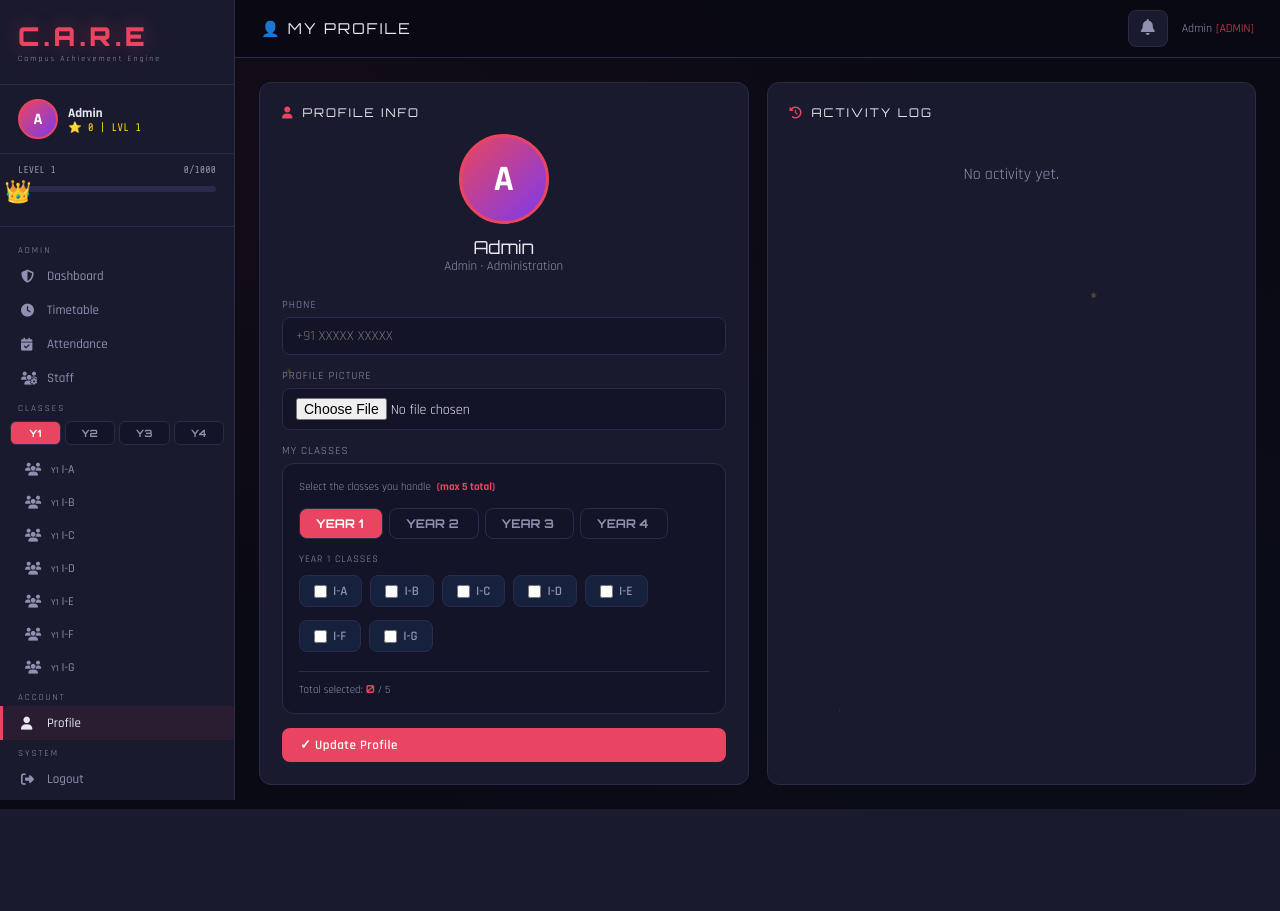
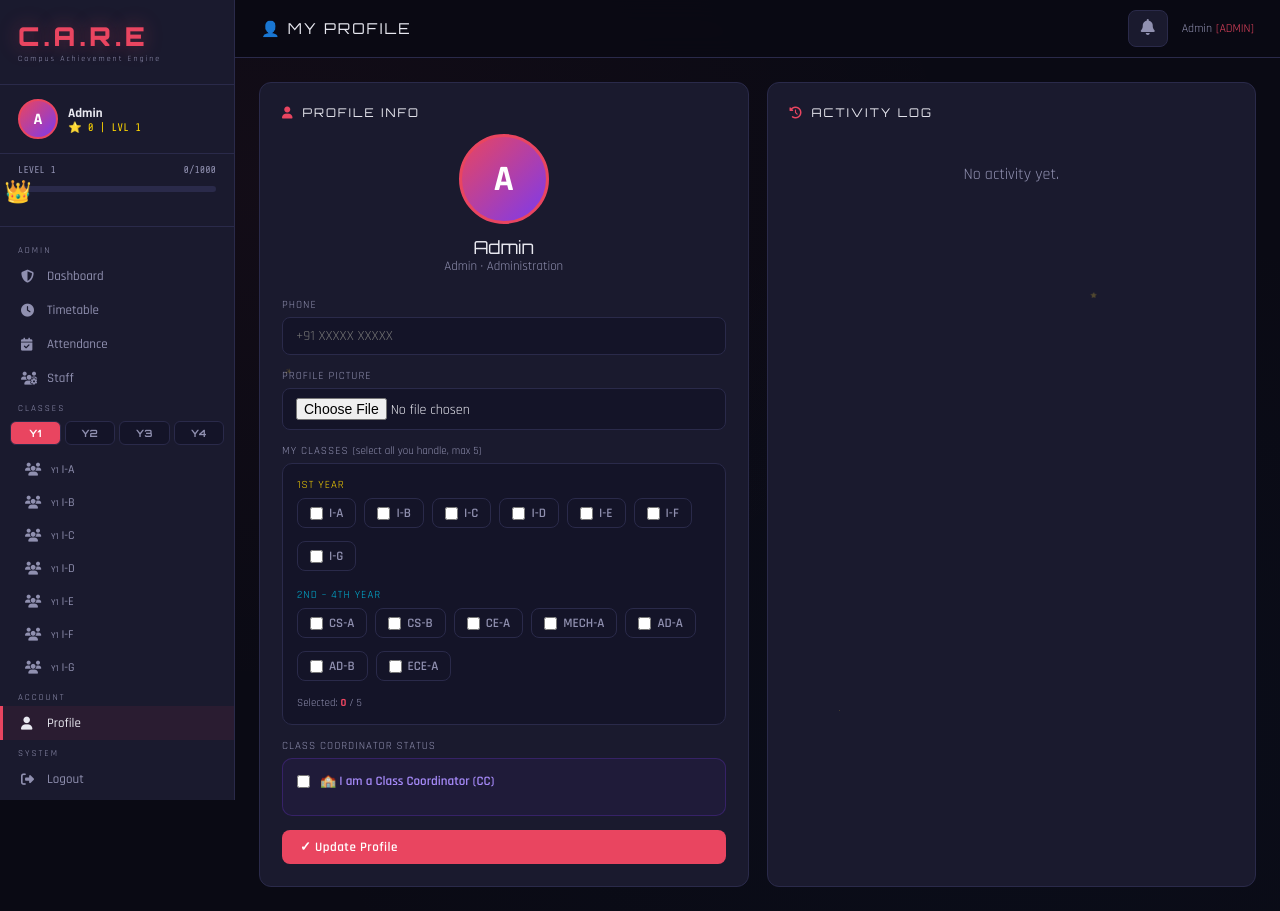
Before and after one commit to SanthiyaRamanan/care-app, a Flask app: page /profile in a window 1280 px wide. Before the commit the page ends 809 px from the top, so only its background shows below. Run offline with Flask 3, Linux system fonts and the light colour scheme; a user stored in the database is signed in; data comes from the database, SQL or seed files in the repository; some libraries are stand-ins or nearby versions.

Commit message:
Update profile.html

```diff
--- a/templates/profile.html
+++ b/templates/profile.html
@@ -3,18 +3,12 @@
 {% block title %}Profile{% endblock %}
 {% block page_title %}👤 MY PROFILE{% endblock %}
 {% block content %}
-
 <div class="grid-2">
-
-<!-- LEFT: Profile Info + Edit -->
 <div class="card">
   <div class="card-title"><i class="fas fa-user"></i> PROFILE INFO</div>
-
-  <!-- Avatar -->
   <div style="text-align:center;margin-bottom:24px;">
     <div style="width:90px;height:90px;border-radius:50%;background:linear-gradient(135deg,var(--accent),var(--purple));display:flex;align-items:center;justify-content:center;font-size:36px;font-weight:700;color:white;margin:0 auto 12px;border:3px solid var(--accent);overflow:hidden;">
-      {% if user.profile_pic %}
-      <img src="{{ get_profile_pic_url(user.profile_pic) }}" style="width:100%;height:100%;object-fit:cover;" alt="">
+      {% if user.profile_pic %}<img src="{{ url_for('static', filename=user.profile_pic) }}" style="width:100%;height:100%;object-fit:cover;" alt="">
       {% else %}{{ user.name[0].upper() }}{% endif %}
     </div>
     <div style="font-family:'Orbitron',monospace;font-size:18px;">{{ user.name }}</div>
@@ -22,7 +16,6 @@
     {% if user.class_name %}<div style="color:var(--accent);font-size:12px;margin-top:4px;">Class: {{ user.class_name }}</div>{% endif %}
   </div>
 
-  <!-- Stars/Level (non-admin) -->
   {% if user.role != 'admin' %}
   <div style="display:grid;grid-template-columns:1fr 1fr;gap:12px;margin-bottom:20px;">
     <div style="background:var(--bg3);border-radius:8px;padding:14px;text-align:center;">
@@ -36,74 +29,94 @@
   </div>
   {% endif %}
 
-  <!-- Edit Form -->
   <form method="POST" enctype="multipart/form-data">
+    <div class="form-group"><label>Phone</label><input type="tel" name="phone" value="{{ user.phone or '' }}" placeholder="+91 XXXXX XXXXX"></div>
+    <div class="form-group"><label>Profile Picture</label><input type="file" name="profile_pic" accept=".jpg,.jpeg,.png"></div>
+
+    {% if user.role in ('staff', 'admin') %}
+    <!-- CLASS SELECTION FOR STAFF -->
     <div class="form-group">
-      <label>Phone</label>
-      <input type="tel" name="phone" value="{{ user.phone or '' }}" placeholder="+91 XXXXX XXXXX">
-    </div>
-    <div class="form-group">
-      <label>Profile Picture</label>
-      <input type="file" name="profile_pic" accept=".jpg,.jpeg,.png">
+      <label>MY CLASSES <span style="color:var(--text2);font-weight:400;text-transform:none;letter-spacing:0;">(select all you handle, max 5)</span></label>
+      <div style="background:var(--bg3);border:1px solid var(--border);border-radius:10px;padding:14px;">
+        <div style="font-size:11px;color:var(--gold);letter-spacing:1px;margin-bottom:6px;">1ST YEAR</div>
+        <div style="display:flex;flex-wrap:wrap;gap:8px;margin-bottom:12px;">
+          {% for cls in ['I-A','I-B','I-C','I-D','I-E','I-F','I-G'] %}
+          <label style="display:flex;align-items:center;gap:6px;cursor:pointer;text-transform:none;letter-spacing:0;font-size:13px;font-weight:600;
+                        background:{% if cls in my_classes %}rgba(233,69,96,0.15){% else %}var(--bg3){% endif %};
+                        border:1px solid {% if cls in my_classes %}var(--accent){% else %}var(--border){% endif %};
+                        border-radius:8px;padding:6px 12px;transition:all 0.15s;" id="lbl_{{ cls }}"
+                onclick="toggleClass(this, '{{ cls }}')">
+            <input type="checkbox" name="staff_classes" value="{{ cls }}"
+                   {% if cls in my_classes %}checked{% endif %}
+                   style="width:auto;accent-color:var(--accent);">
+            {{ cls }}
+          </label>
+          {% endfor %}
+        </div>
+        <div style="font-size:11px;color:var(--blue);letter-spacing:1px;margin-bottom:6px;">2ND – 4TH YEAR</div>
+        <div style="display:flex;flex-wrap:wrap;gap:8px;">
+          {% for cls in ['CS-A','CS-B','CE-A','MECH-A','AD-A','AD-B','ECE-A'] %}
+          <label style="display:flex;align-items:center;gap:6px;cursor:pointer;text-transform:none;letter-spacing:0;font-size:13px;font-weight:600;
+                        background:{% if cls in my_classes %}rgba(233,69,96,0.15){% else %}var(--bg3){% endif %};
+                        border:1px solid {% if cls in my_classes %}var(--accent){% else %}var(--border){% endif %};
+                        border-radius:8px;padding:6px 12px;transition:all 0.15s;" id="lbl_{{ cls }}"
+                onclick="toggleClass(this, '{{ cls }}')">
+            <input type="checkbox" name="staff_classes" value="{{ cls }}"
+                   {% if cls in my_classes %}checked{% endif %}
+                   style="width:auto;accent-color:var(--accent);">
+            {{ cls }}
+          </label>
+          {% endfor %}
+        </div>
+        <div id="classCount" style="font-size:11px;color:var(--text2);margin-top:10px;">
+          Selected: <span id="countNum" style="color:var(--accent);font-weight:700;">{{ my_classes|length }}</span> / 5
+        </div>
+      </div>
     </div>
 
-    {% if user.role in ('staff', 'admin') %}
-    <!-- ══ CLASS SELECTION BY YEAR (from DB via classes_by_year) ══ -->
+    <!-- CC Section -->
     <div class="form-group">
-      <label>MY CLASSES</label>
-      <div style="background:var(--bg3);border:1px solid var(--border);border-radius:12px;padding:16px;">
-
-        <div style="font-size:11px;color:var(--text2);margin-bottom:14px;">
-          Select the classes you handle &nbsp;<span style="color:var(--accent);font-weight:700;">(max 5 total)</span>
+      <label>CLASS COORDINATOR STATUS</label>
+      <div style="background:rgba(124,58,237,0.06);border:1px solid rgba(124,58,237,0.25);border-radius:10px;padding:14px;">
+        <div style="display:flex;align-items:center;gap:10px;margin-bottom:12px;">
+          <input type="checkbox" name="is_coordinator" id="ccCheckProfile" value="1"
+                 {% if cc_info %}checked{% endif %}
+                 style="width:auto;accent-color:#a78bfa;" onchange="toggleCCProfile()">
+          <label for="ccCheckProfile" style="text-transform:none;letter-spacing:0;font-size:13px;font-weight:600;color:#a78bfa;cursor:pointer;margin:0;">
+            🏫 I am a Class Coordinator (CC)
+          </label>
         </div>
-
-        <!-- Year Tab Buttons — built from classes_by_year keys -->
-        <div style="display:flex;gap:6px;margin-bottom:14px;flex-wrap:wrap;" id="yearTabRow">
-          {% for yr in classes_by_year.keys() %}
-          <button type="button" id="yrtab_{{ yr }}"
-            onclick="switchYearTab({{ yr }})"
-            style="padding:7px 16px;border-radius:8px;font-size:12px;font-family:'Orbitron',monospace;font-weight:700;cursor:pointer;border:1px solid var(--border);transition:all 0.2s;
-                   background:{% if loop.first %}var(--accent){% else %}var(--bg3){% endif %};
-                   color:{% if loop.first %}white{% else %}var(--text2){% endif %};">
-            YEAR {{ yr }}
-            <span id="yrbadge_{{ yr }}" style="font-size:10px;margin-left:3px;opacity:0.85;"></span>
-          </button>
-          {% endfor %}
-        </div>
-
-        <!-- One panel per year, classes from DB -->
-        {% for yr, cls_list in classes_by_year.items() %}
-        <div id="yrpanel_{{ yr }}" class="yr-panel" {% if not loop.first %}style="display:none;"{% endif %}>
-          <div style="font-size:10px;color:var(--text2);letter-spacing:1px;margin-bottom:10px;">
-            YEAR {{ yr }} CLASSES
+        <div id="ccProfileFields" style="display:{% if cc_info %}block{% else %}none{% endif %};">
+          <div style="display:grid;grid-template-columns:1fr 1fr;gap:12px;">
+            <div>
+              <label style="color:#a78bfa;">Year</label>
+              <select id="ccYearProfile" name="coordinator_year" onchange="updateCCClassProfile()">
+                <option value="">— Select Year —</option>
+                {% for yr in [1,2,3,4] %}
+                <option value="{{ yr }}" {% if cc_info and cc_info.cc_year == yr %}selected{% endif %}>{{ yr }}{% if yr==1 %}st{% elif yr==2 %}nd{% elif yr==3 %}rd{% else %}th{% endif %} Year</option>
+                {% endfor %}
+              </select>
+            </div>
+            <div>
+              <label style="color:#a78bfa;">Section / Class</label>
+              <select id="ccClassProfile" name="coordinator_class">
+                <option value="">— Select Year first —</option>
+                {% if cc_info %}
+                  {% set yr = cc_info.cc_year %}
+                  {% set cls_opts = {1:['I-A','I-B','I-C','I-D','I-E','I-F','I-G'], 2:['CS-A','CS-B','CE-A','MECH-A','AD-A','AD-B','ECE-A'], 3:['CS-A','CS-B','CE-A','MECH-A','AD-A','AD-B','ECE-A'], 4:['CS-A','CS-B','CE-A','MECH-A','AD-A','AD-B','ECE-A']} %}
+                  {% for c in cls_opts.get(yr, []) %}
+                  <option value="{{ c }}" {% if cc_info.cc_class == c %}selected{% endif %}>{{ c }}</option>
+                  {% endfor %}
+                {% endif %}
+              </select>
+            </div>
           </div>
-          {% if cls_list %}
-          <div style="display:flex;flex-wrap:wrap;gap:8px;">
-            {% for cls in cls_list %}
-            <label class="cls-label {% if cls in my_classes %}cls-selected{% endif %}"
-                   id="lbl_{{ cls|replace(' ','_') }}"
-                   onclick="toggleClass(this)">
-              <input type="checkbox" name="staff_classes" value="{{ cls }}"
-                     {% if cls in my_classes %}checked{% endif %}
-                     style="width:auto;accent-color:var(--accent);">
-              {{ cls }}
-            </label>
-            {% endfor %}
+          {% if cc_info %}
+          <div style="font-size:12px;color:var(--green);margin-top:8px;font-family:'Share Tech Mono',monospace;">
+            ✓ Currently CC for Yr{{ cc_info.cc_year }} — {{ cc_info.cc_class }}
           </div>
-          {% else %}
-          <div style="font-size:12px;color:var(--text2);padding:10px 0;">No classes found for Year {{ yr }}.</div>
           {% endif %}
         </div>
-        {% endfor %}
-
-        <!-- Counter + warning -->
-        <div style="display:flex;justify-content:space-between;align-items:center;margin-top:14px;padding-top:10px;border-top:1px solid var(--border);">
-          <div style="font-size:11px;color:var(--text2);">
-            Total selected: <span id="countNum" style="color:var(--accent);font-weight:700;font-family:'Orbitron',monospace;">{{ my_classes|length }}</span> / 5
-          </div>
-          <div id="maxWarn" style="font-size:11px;color:var(--accent);display:none;">⚠ Max 5 reached</div>
-        </div>
-
       </div>
     </div>
     {% endif %}
@@ -118,11 +131,8 @@
   {% endif %}
 </div>
 
-<!-- RIGHT: Streak / Activity History -->
 <div class="card">
-  <div class="card-title"><i class="fas fa-history"></i>
-    {% if user.role == 'admin' %}ACTIVITY LOG{% else %}STREAK HISTORY{% endif %}
-  </div>
+  <div class="card-title"><i class="fas fa-history"></i> {% if user.role == 'admin' %}ACTIVITY LOG{% else %}STREAK HISTORY{% endif %}</div>
   {% if streak_history %}
   {% for log in streak_history %}
   <div style="display:flex;align-items:center;gap:10px;padding:8px 0;border-bottom:1px solid var(--border);">
@@ -142,115 +152,48 @@
   <div style="text-align:center;padding:30px;color:var(--text2);">No activity yet.</div>
   {% endif %}
 </div>
-
 </div>
 
-<style>
-.cls-label {
-  display: flex;
-  align-items: center;
-  gap: 6px;
-  cursor: pointer;
-  text-transform: none;
-  letter-spacing: 0;
-  font-size: 13px;
-  font-weight: 600;
-  background: var(--card2);
-  border: 1px solid var(--border);
-  border-radius: 8px;
-  padding: 7px 14px;
-  transition: all 0.15s;
-  user-select: none;
-}
-.cls-label:hover { border-color: var(--accent); color: var(--text); }
-.cls-selected {
-  background: rgba(233,69,96,0.15) !important;
-  border-color: var(--accent) !important;
-  color: var(--text) !important;
-}
-@media (max-width: 768px) {
-  .cls-label { font-size: 12px; padding: 6px 10px; }
-  #yearTabRow button { padding: 6px 11px; font-size: 11px; }
-}
-</style>
+<script>
+const CLASS_OPTIONS_PROF = {
+  1:["I-A","I-B","I-C","I-D","I-E","I-F","I-G"],
+  2:["CS-A","CS-B","CE-A","MECH-A","AD-A","AD-B","ECE-A"],
+  3:["CS-A","CS-B","CE-A","MECH-A","AD-A","AD-B","ECE-A"],
+  4:["CS-A","CS-B","CE-A","MECH-A","AD-A","AD-B","ECE-A"]
+};
 
-<script>
-const MAX_CLASSES = 5;
-const yearKeys = [{% for yr in classes_by_year.keys() %}{{ yr }}{% if not loop.last %},{% endif %}{% endfor %}];
-
-function switchYearTab(yr) {
-  document.querySelectorAll('.yr-panel').forEach(p => p.style.display = 'none');
-  document.getElementById('yrpanel_' + yr).style.display = 'block';
-  yearKeys.forEach(y => {
-    const btn = document.getElementById('yrtab_' + y);
-    if (!btn) return;
-    if (y === yr) {
-      btn.style.background = 'var(--accent)';
-      btn.style.color = 'white';
-      btn.style.borderColor = 'var(--accent)';
-    } else {
-      btn.style.background = 'var(--bg3)';
-      btn.style.color = 'var(--text2)';
-      btn.style.borderColor = 'var(--border)';
-    }
-  });
-}
-
-function toggleClass(label) {
+let maxClasses = 5;
+function toggleClass(label, cls) {
   const cb = label.querySelector('input[type=checkbox]');
-  const totalChecked = document.querySelectorAll('input[name="staff_classes"]:checked').length;
-
-  // Block if trying to check and already at max
-  if (!cb.checked && totalChecked >= MAX_CLASSES) {
-    document.getElementById('maxWarn').style.display = 'block';
-    setTimeout(() => document.getElementById('maxWarn').style.display = 'none', 2500);
+  const checked = document.querySelectorAll('input[name="staff_classes"]:checked').length;
+  if (!cb.checked && checked >= maxClasses) {
+    alert('Maximum 5 classes allowed!');
     event.preventDefault();
     return false;
   }
-
   setTimeout(() => {
-    if (cb.checked) {
-      label.classList.add('cls-selected');
-    } else {
-      label.classList.remove('cls-selected');
-    }
-    updateCount();
+    const isChecked = cb.checked;
+    label.style.background = isChecked ? 'rgba(233,69,96,0.15)' : '';
+    label.style.borderColor = isChecked ? 'var(--accent)' : 'var(--border)';
+    document.getElementById('countNum').textContent =
+      document.querySelectorAll('input[name="staff_classes"]:checked').length;
   }, 10);
 }
 
-function updateCount() {
-  const count = document.querySelectorAll('input[name="staff_classes"]:checked').length;
-  document.getElementById('countNum').textContent = count;
-
-  // Update badge on each year tab
-  yearKeys.forEach(yr => {
-    const panel = document.getElementById('yrpanel_' + yr);
-    const badge = document.getElementById('yrbadge_' + yr);
-    if (panel && badge) {
-      const n = panel.querySelectorAll('input[name="staff_classes"]:checked').length;
-      badge.textContent = n > 0 ? '(' + n + ')' : '';
-    }
-  });
-
-  if (count < MAX_CLASSES) {
-    document.getElementById('maxWarn').style.display = 'none';
-  }
+function toggleCCProfile() {
+  const checked = document.getElementById('ccCheckProfile').checked;
+  document.getElementById('ccProfileFields').style.display = checked ? 'block' : 'none';
 }
 
-// Init on load
-updateCount();
-
-// Auto-open the year tab that has existing selections
-(function() {
-  for (let i = 0; i < yearKeys.length; i++) {
-    const yr = yearKeys[i];
-    const panel = document.getElementById('yrpanel_' + yr);
-    if (panel && panel.querySelectorAll('input:checked').length > 0) {
-      switchYearTab(yr);
-      return;
-    }
-  }
-})();
+function updateCCClassProfile() {
+  const year = parseInt(document.getElementById('ccYearProfile').value);
+  const sel  = document.getElementById('ccClassProfile');
+  sel.innerHTML = '<option value="">— Select Section —</option>';
+  (CLASS_OPTIONS_PROF[year] || []).forEach(cls => {
+    const opt = document.createElement('option');
+    opt.value = cls; opt.textContent = cls;
+    sel.appendChild(opt);
+  });
+}
 </script>
-
 {% endblock %}
```
